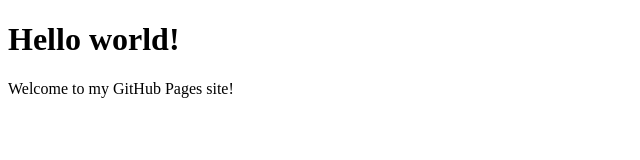
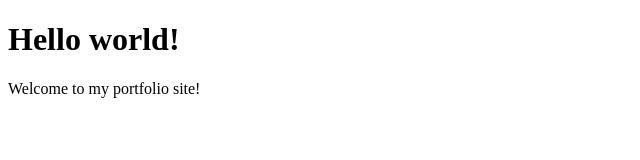
Before and after one commit to AbbyJ22/AbbyJ22.github.io, a plain HTML site: page index.html in a window 1280 px wide. Shown: the full height of the page, 0-640 px from the left. Drawn offline with Linux system fonts and the light colour scheme.

Commit message:
Update index.html

```diff
--- a/index.html
+++ b/index.html
@@ -1,10 +1,17 @@
 <!DOCTYPE html>
 <html>
   <head>
-    <title>My GitHub Pages Site</title>
+    <title>Abby's Portfolio</title>
   </head>
+
   <body>
+
+  <div>
     <h1>Hello world!</h1>
-    <p>Welcome to my GitHub Pages site!</p>
+    <p>Welcome to my portfolio site!</p>
+  </div>
+
+
+
   </body>
 </html>
```
